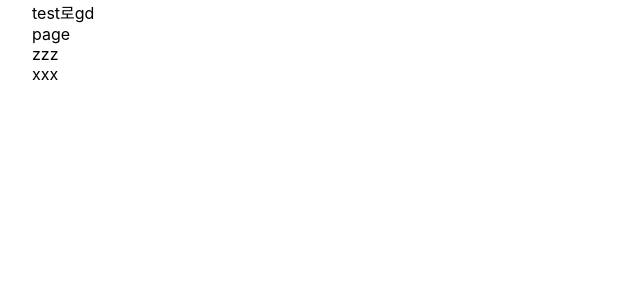
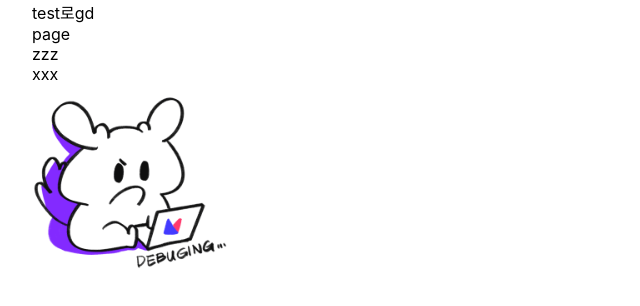
Before and after one commit to HaJunRyu/ec2-ci-cd, a Next.js app: page / in a window 1280 px wide. Shown: the top 306 px of the page, without its empty margins (0-640 px from the left). Built offline with nearby package versions, Linux system fonts and the light colour scheme.

Commit message:
image 최적화 엔진 테스트

```diff
--- a/pages/index.tsx
+++ b/pages/index.tsx
@@ -3,6 +3,7 @@ import Head from 'next/head';
 import Image from 'next/image';
 import Link from 'next/link';
 import styles from '../styles/Home.module.css';
+import mask from '../src/assets/images/Mask.png';
 
 const Home: NextPage = () => {
   return (
@@ -19,6 +20,14 @@ const Home: NextPage = () => {
       <div>
         <Link href="/xxx">xxx</Link>
       </div>
+      <Image
+        src={mask.src}
+        placeholder="blur"
+        blurDataURL={mask.blurDataURL}
+        alt=""
+        width={200}
+        height={200}
+      />
     </div>
   );
 };
```
Also changed, not shown: src/assets/images/Mask.png (added).
